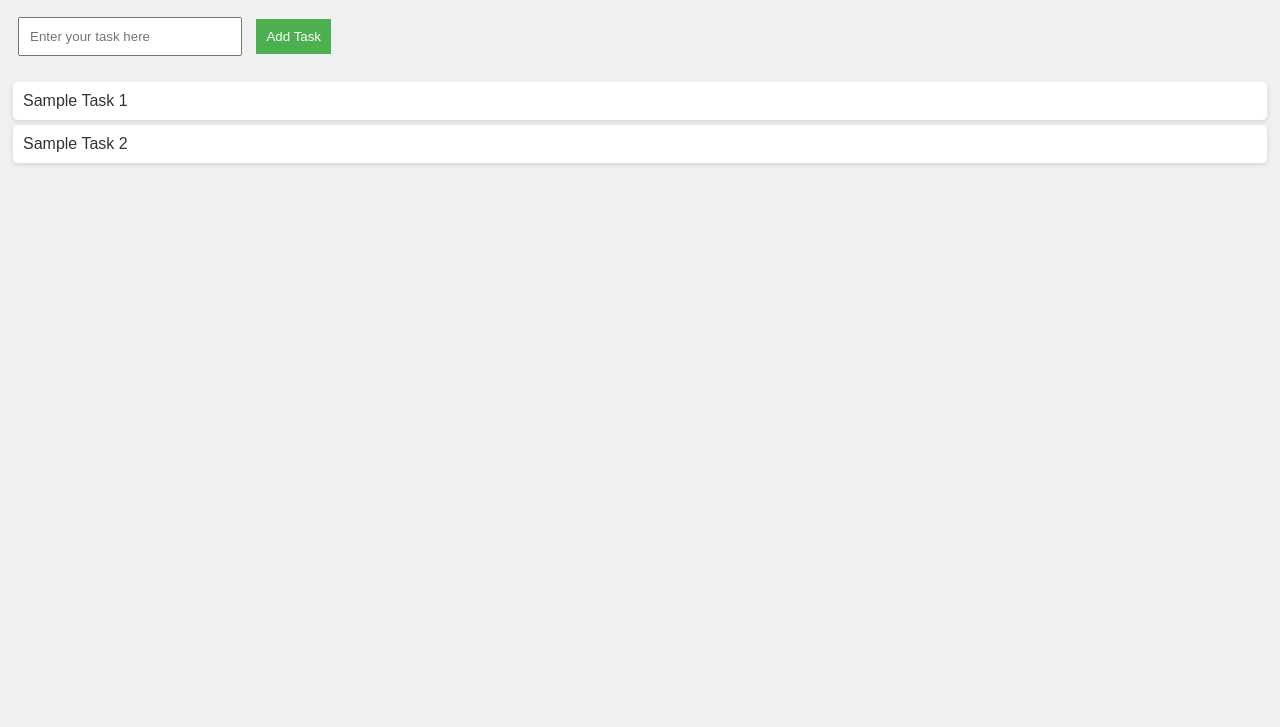
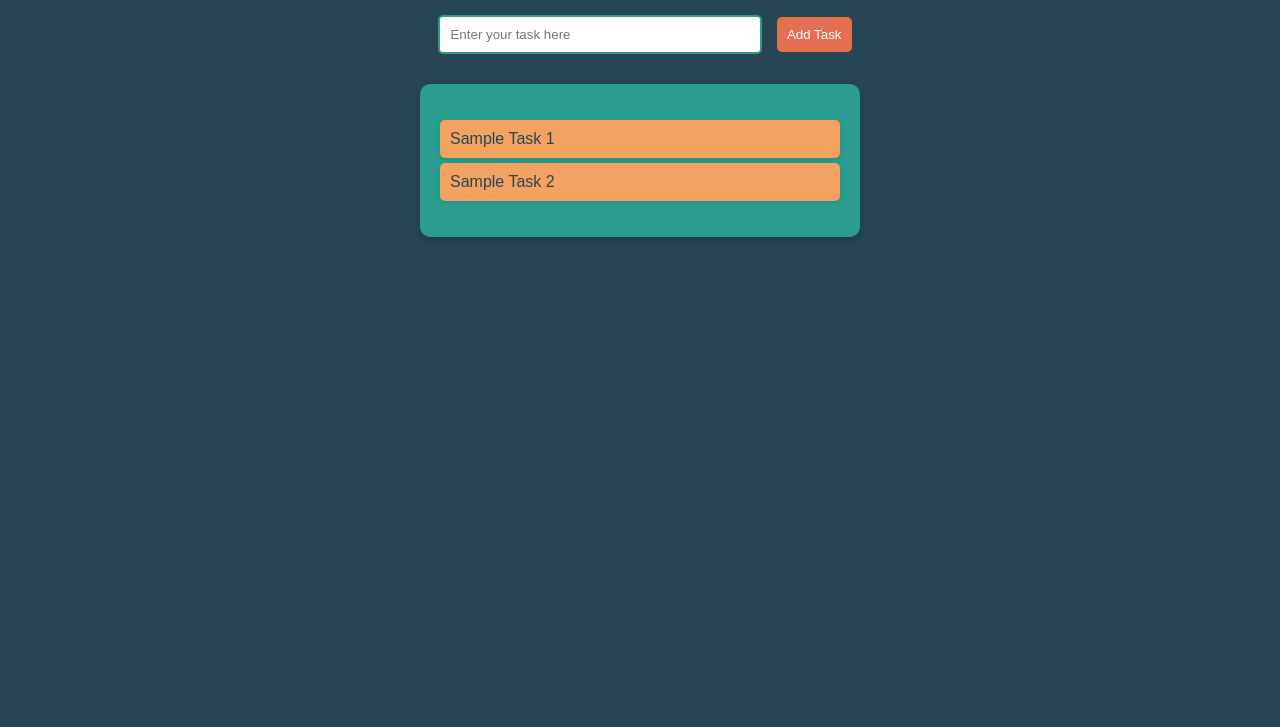
Before and after one commit to justtcallmejayy/JS-MiniProject-1, a plain HTML site: page index.html in a window 1280 px wide. Shown: the part 73-800 px from the top of the page. Drawn offline with Linux system fonts and the light colour scheme.

Commit message:
Refactored code with new colors and format

```diff
--- a/style.css
+++ b/style.css
@@ -1,30 +1,45 @@
 body {
     font-family: Arial, sans-serif;
-    background-color: #f0f0f0;
-    color: #333;
+    background-color: #264653;
+    color: #E9C46A;
+    margin: 0;
+    padding: 0;
+    text-align: center;
 }
 
 h1 {
-    text-align: center;
-    color: #4CAF50;
+    color: #2A9D8F;
+    margin-top: 20px;
 }
 
 input {
     padding: 10px;
     margin: 10px;
-    width: 200px;
+    width: 300px;
+    border: 2px solid #2A9D8F;
+    border-radius: 5px;
 }
 
 button {
     padding: 10px;
-    background-color: #4CAF50;
+    background-color: #E76F51;
     color: white;
     border: none;
     cursor: pointer;
+    border-radius: 5px;
 }
 
 button:hover {
-    background-color: #45a049;
+    background-color: #F4A261;
+}
+
+.todo-container {
+    margin: 20px auto;
+    max-width: 400px;
+    background-color: #2A9D8F;
+    padding: 20px;
+    border-radius: 10px;
+    box-shadow: 0 4px 8px rgba(0, 0, 0, 0.2);
 }
 
 ul {
@@ -33,25 +48,18 @@ ul {
 }
 
 li {
-    background-color: #fff;
-    margin: 5px;
+    background-color: #F4A261;
+    color: #264653;
+    margin: 5px 0;
     padding: 10px;
+    border-radius: 5px;
+    box-shadow: 0 2px 5px rgba(0, 0, 0, 0.1);
+    cursor: grab;
     display: flex;
     justify-content: space-between;
-    align-items: center;
-    border-radius: 5px;
-    box-shadow: 0 2px 5px rgba(0, 0, 0, 0.1);
 }
 
-.delete-btn {
-    background-color: #f44336;
-    color: white;
-    border: none;
-    padding: 5px;
-    border-radius: 5px;
-    cursor: pointer;
+li.dragging {
+    opacity: 0.5;
+    background-color: #E76F51;
 }
-
-.delete-btn:hover {
-    background-color: #d32f2f;
-}
```
